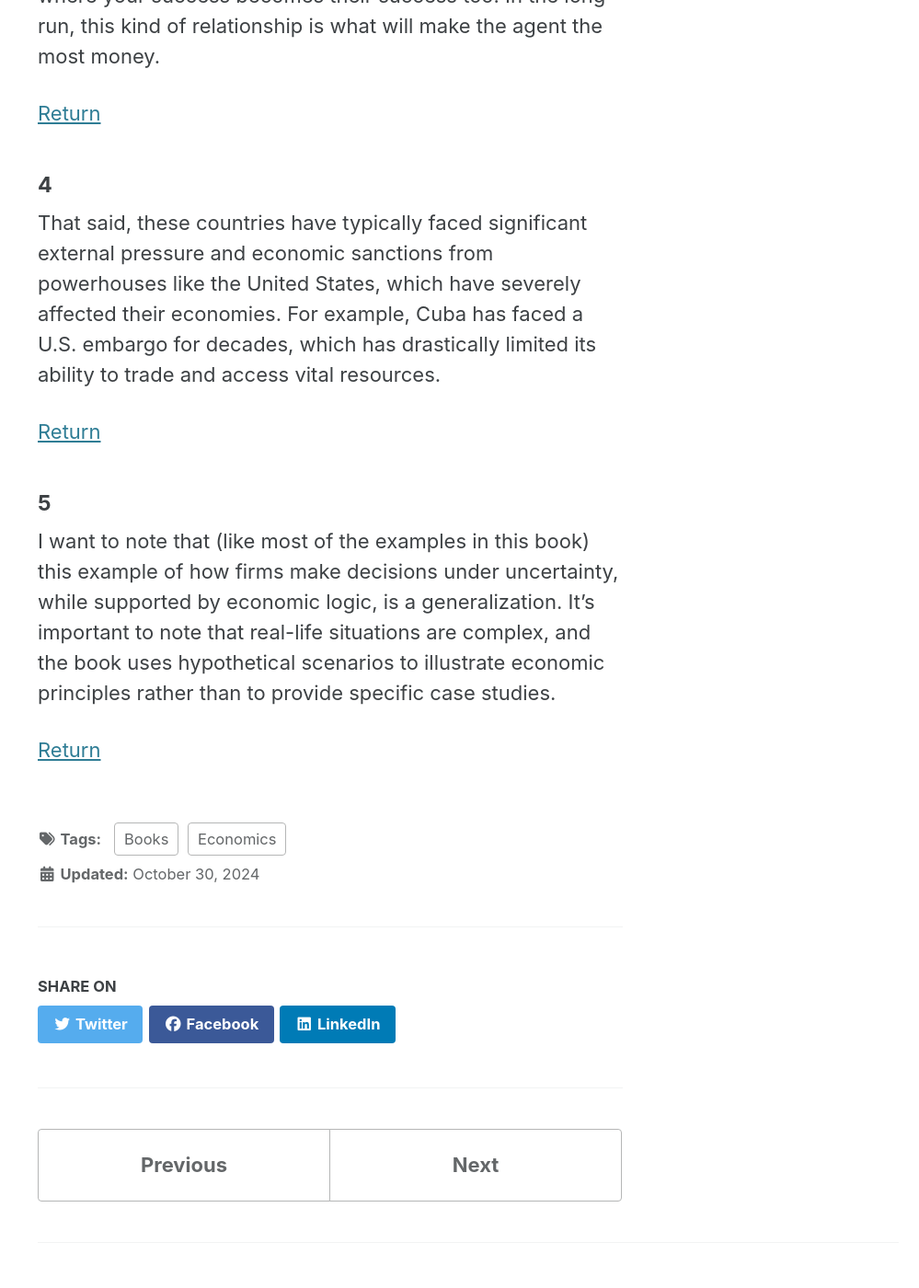
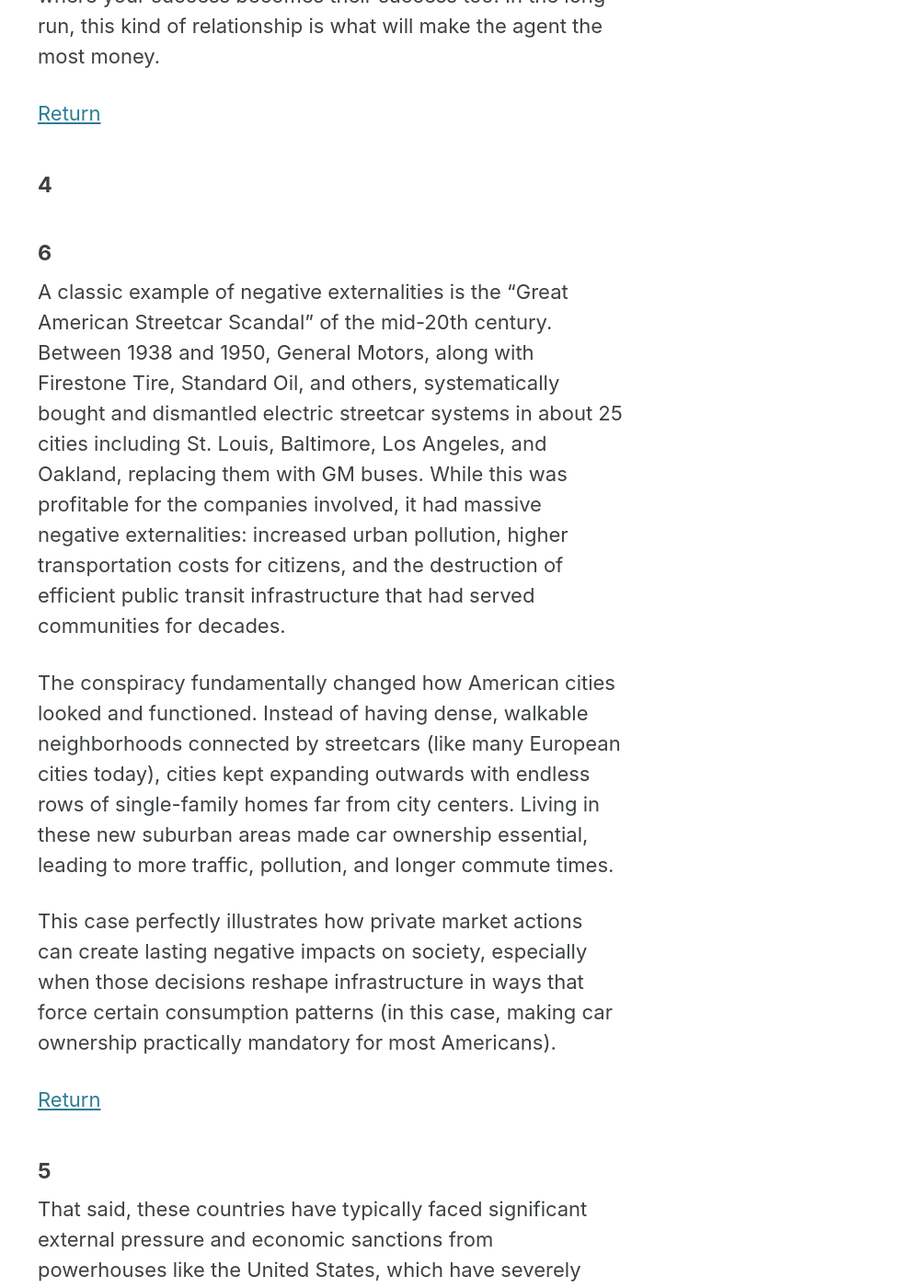
Before and after one commit to andreigue/andreigue.github.io, a Jekyll site: the page built from _posts/2024-10-30-naked-econ-1.md, in a window 1280 px wide and 1400 px high, scrolled down 36055 px. Shown: the whole window at 92% size, without its empty margins (281-1280 px from the left). Built offline with Jekyll 4.4.1, drawn with Linux system fonts in a browser that asks for light colours; cached includes are drawn as plain includes; nearby versions of some CDN libraries; some of the changed text lies outside the part shown.

Commit message:
Add note on naked econ 1

```diff
--- a/_posts/2024-10-30-naked-econ-1.md
+++ b/_posts/2024-10-30-naked-econ-1.md
@@ -218,7 +218,7 @@ Here's the problem though: students know more about their future career plans th
 
 ### Information and Rational Discrimination in Hiring
 
-Consider a small law firm interviewing two job candidates, one male and one female, both recent Harvard Law graduates and equally qualified [(Note 5)](#5). If the "best" candidate is the one who will make the most money for the firm, then the rational choice would be to hire the man. The interviewer cannot ask about family plans but can infer that women are more likely to take paid maternity leave and may not return to work, leaving the firm with additional costs.
+Consider a small law firm interviewing two job candidates, one male and one female, both recent Harvard Law graduates and equally qualified [(Note 6)](#6). If the "best" candidate is the one who will make the most money for the firm, then the rational choice would be to hire the man. The interviewer cannot ask about family plans but can infer that women are more likely to take paid maternity leave and may not return to work, leaving the firm with additional costs.
 
 Is this certain? No. The male candidate may want to stay home, and the female candidate may not want children. But the firm makes decisions based on broad social trends, not individual cases. Is this fair? No. Is it legal? No. But the firm's logic is economically rational, even if it may offend our sensibilities and violate federal law.
 
@@ -338,11 +338,23 @@ This is the case when you're a first-time buyer, not an investor. If you’re an
 
 #### 4
 
+#### 6
+
+A classic example of negative externalities is the "Great American Streetcar Scandal" of the mid-20th century. Between 1938 and 1950, General Motors, along with Firestone Tire, Standard Oil, and others, systematically bought and dismantled electric streetcar systems in about 25 cities including St. Louis, Baltimore, Los Angeles, and Oakland, replacing them with GM buses. While this was profitable for the companies involved, it had massive negative externalities: increased urban pollution, higher transportation costs for citizens, and the destruction of efficient public transit infrastructure that had served communities for decades.
+
+The conspiracy fundamentally changed how American cities looked and functioned. Instead of having dense, walkable neighborhoods connected by streetcars (like many European cities today), cities kept expanding outwards with endless rows of single-family homes far from city centers. Living in these new suburban areas made car ownership essential, leading to more traffic, pollution, and longer commute times.
+
+This case perfectly illustrates how private market actions can create lasting negative impacts on society, especially when those decisions reshape infrastructure in ways that force certain consumption patterns (in this case, making car ownership practically mandatory for most Americans).
+
+[Return](#negative-externalities)
+
+#### 5
+
 That said, these countries have typically faced significant external pressure and economic sanctions from powerhouses like the United States, which have severely affected their economies. For example, Cuba has faced a U.S. embargo for decades, which has drastically limited its ability to trade and access vital resources.
 
 [Return](#chapter-4-government-and-the-economy-2)
 
-#### 5
+#### 6
 
 I want to note that (like most of the examples in this book) this example of how firms make decisions under uncertainty, while supported by economic logic, is a generalization. It's important to note that real-life situations are complex, and the book uses hypothetical scenarios to illustrate economic principles rather than to provide specific case studies.
 
```
Also changed, not shown: other parts of _posts/2024-10-30-naked-econ-1.md (+2 -2 lines).
